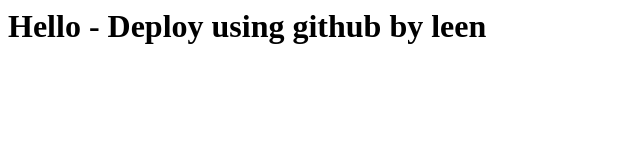
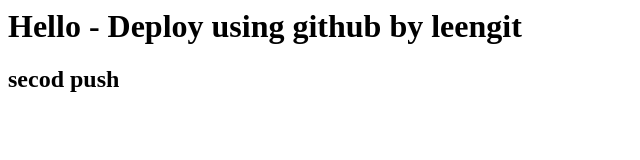
Before and after one commit to leenfaris/leentestgit, a plain HTML site: page index.html in a window 1280 px wide. Shown: the whole page, without its empty margins (0-640 px from the left). Drawn offline with Linux system fonts and the light colour scheme.

Commit message:
second commit

```diff
--- a/index.html
+++ b/index.html
@@ -5,6 +5,7 @@
     <title>Deploy with Git</title>
 </head>
 <body>
-    <h1>Hello - Deploy using github by leen</h1>
+    <h1>Hello - Deploy using github by leengit </h1>
+    <h2> secod push</h2>
 </body>
 </html>
```
